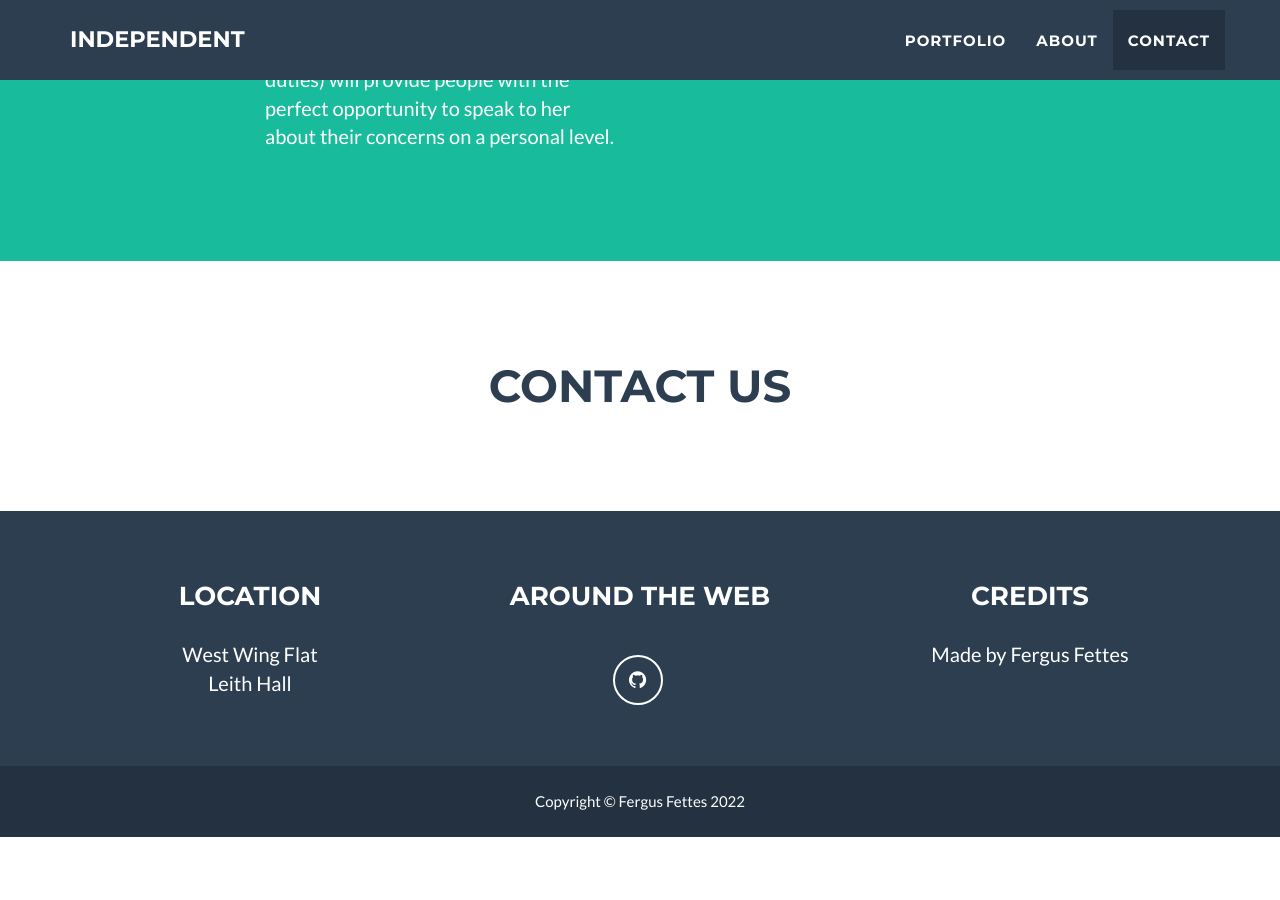
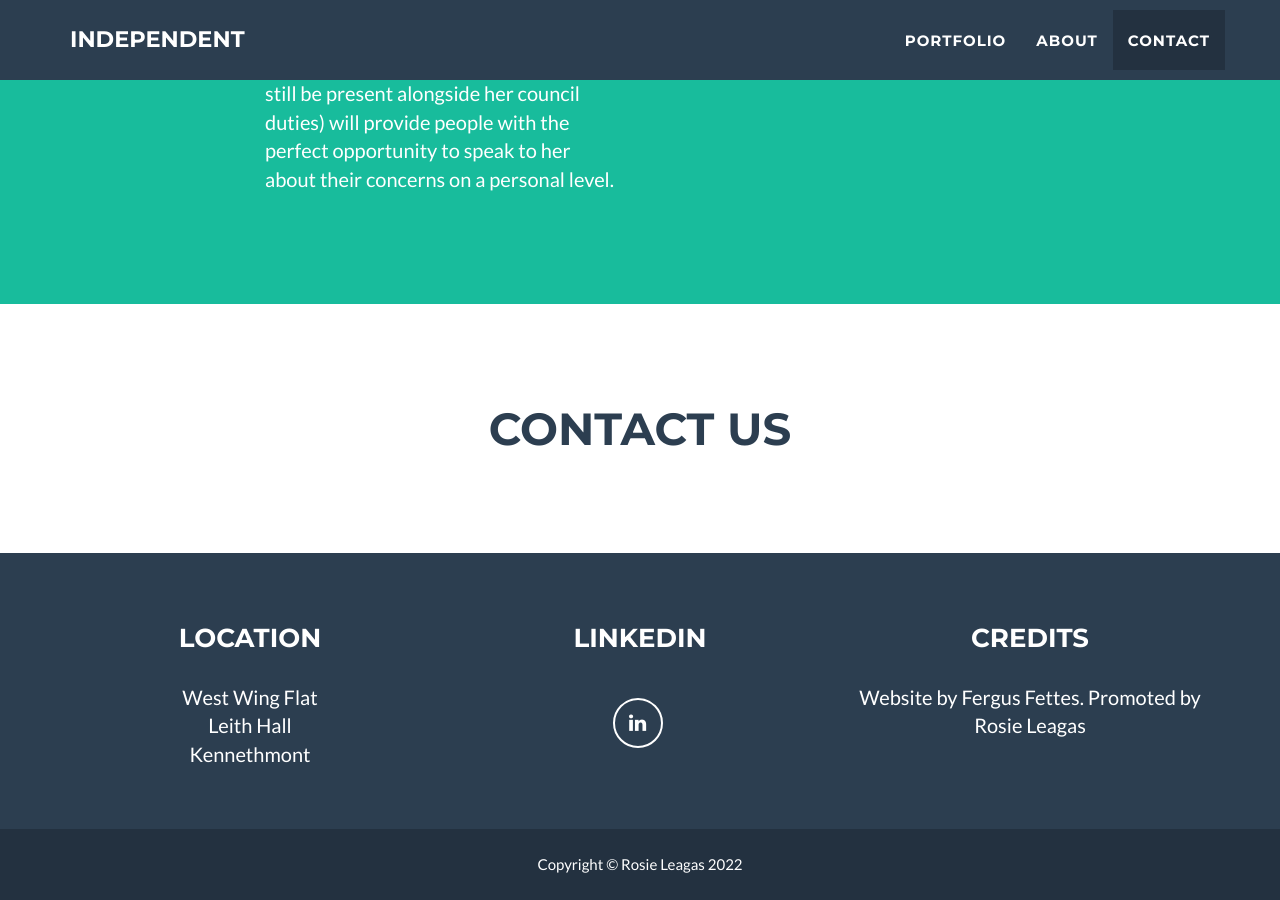
Before and after one commit to FergusFettes/rosieleagas.co.uk, a Jekyll site: the page built from _posts/2021-01-01-project-4.markdown, in a window 1280 px wide and 900 px high, scrolled down 2349 px. Built offline with Jekyll 4.4.1, drawn with Linux system fonts in a browser that asks for light colours; our own code applies the rules of GitHub Pages for plain Markdown files; a script that is not in the unit is left out; before the commit the page ends 3186 px from its top, so only the background shows below that; some of the changed text lies outside the part shown.

Commit message:
minimizing conflicr

```diff
--- a/_config.yml
+++ b/_config.yml
@@ -1,27 +1,12 @@
 # Site settings
 title: Independent
+subtitle: for Strathbogie, Huntly and Howe of Alford
 email: rosieleagas@gmail.com
 url: rosieleagas.co.uk
 description: "Independent for Huntly, Strathbogie and the Howe of Alford"
 keywords: "aberdeenshire council"
-skills: "Forester -- Farmer -- Chef"
+skills: "Farming -- Hospitality -- Zoology"
 meta_author: Leagas Rosie
-
-# Google webmaster tools
-google_verify:
-
-# https://ssl.bing.com/webmaster/configure/verify/ownership Option 2 content= goes here
-bing_verify:
-
-# Contact form:
-# - static : pass through formspree.io to validate email sending
-# - disqus : replace contact form by disqus thread
-# - comment the line below if you want to stick with the default PHP contact form
-contact: static
-
-# If you use disqus you need disqus shortname
-# https://help.disqus.com/customer/portal/articles/466208
-disqus_shortname: myshortname
 
 # Color settings (hex-codes without the leading hash-tag)
 color:
@@ -32,23 +17,24 @@ color:
 
 # Footer settings
 footer:
-  copyright: Fergus Fettes
+  copyright: Rosie Leagas
   location: Location
-  social: Around the Web
+  social: LinkedIn
   credits: Credits
 
 # Social networks usernames (many more available: google-plus, flickr, dribbble, pinterest, instagram, tumblr, linkedin, etc.)
 social:
-  - title: github
-    url: http://github.com/jekyll
+  - title: linkedin
+    url: https://www.linkedin.com/in/rosie-wilson-leagas-5997683a
 
 # Postal address (add as many lines as necessary)
 address:
   - line: West Wing Flat
   - line: Leith Hall
+  - line: Kennethmont
 
 # Credits content
-credits: 'Made by Fergus Fettes'
+credits: 'Website by Fergus Fettes. Promoted by Rosie Leagas'
 
 # Build settings
 markdown: kramdown
```
